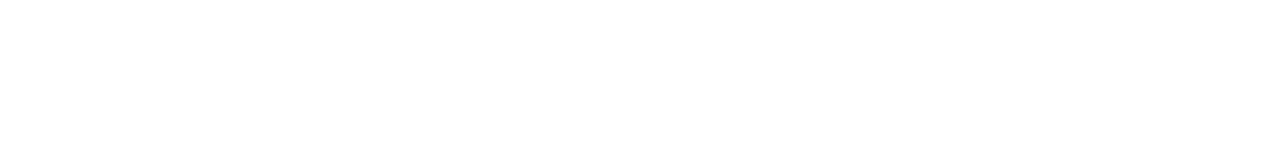
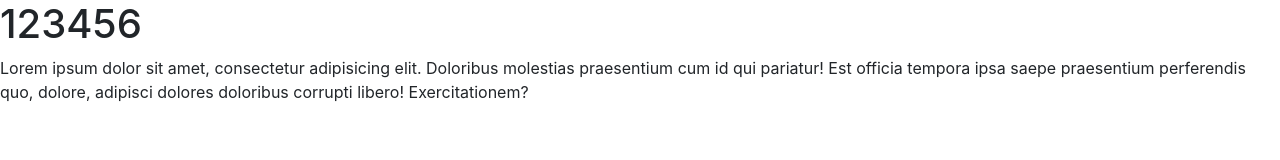
Before and after one commit to nguyenhuykma96/DuAnGitFE15, a plain HTML site: page index.html in a window 1280 px wide. Drawn offline with nearby package versions, Linux system fonts and the light colour scheme.

Commit message:
sua file index

```diff
--- a/index.html
+++ b/index.html
@@ -10,6 +10,8 @@
     <link rel="stylesheet" href="https://stackpath.bootstrapcdn.com/bootstrap/4.1.3/css/bootstrap.min.css" integrity="sha384-MCw98/SFnGE8fJT3GXwEOngsV7Zt27NXFoaoApmYm81iuXoPkFOJwJ8ERdknLPMO" crossorigin="anonymous">
   </head>
   <body>
+      <h1>123456</h1>
+      <p>Lorem ipsum dolor sit amet, consectetur adipisicing elit. Doloribus molestias praesentium cum id qui pariatur! Est officia tempora ipsa saepe praesentium perferendis quo, dolore, adipisci dolores doloribus corrupti libero! Exercitationem?</p>
 
     <!-- Optional JavaScript -->
     <!-- jQuery first, then Popper.js, then Bootstrap JS -->
```
